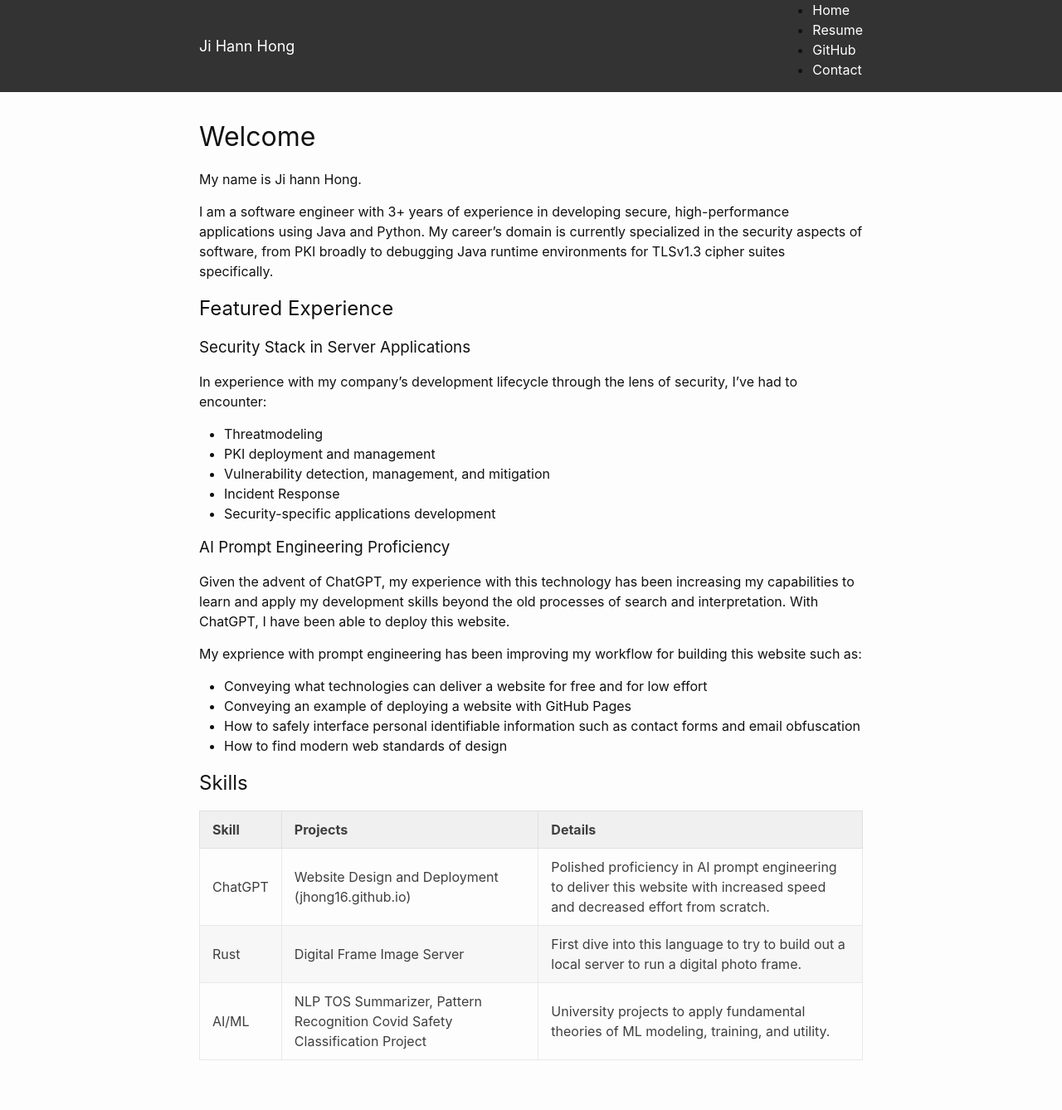
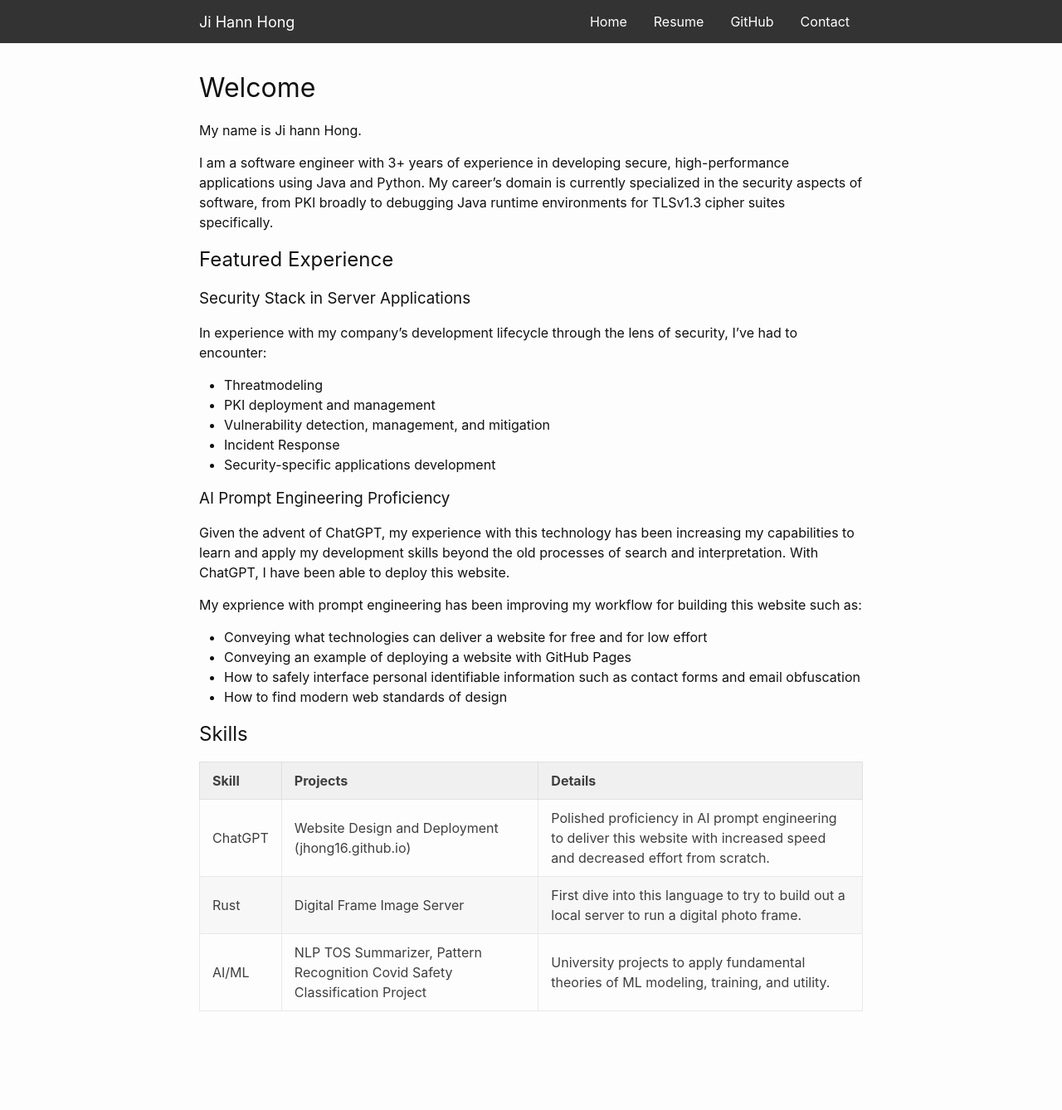
Before and after one commit to jhong16/My-Github-Page, a Jekyll site: the page built from index.md, in a window 1280 px wide. Shown: the whole page at 83% size. Built offline with Jekyll 4.4.1, drawn with Linux system fonts in a browser that asks for light colours; after the commit the page ends 1279 px from its top, so only the background shows below that.

Commit message:
Update header.html

```diff
--- a/_includes/header.html
+++ b/_includes/header.html
@@ -33,18 +33,18 @@
     }
 
     /* Base styling for navigation items */
-    nav ul {
+    .nav-inner ul {
       list-style-type: none;
       margin: 0;
       padding: 0;
       display: flex;
     }
 
-    nav ul li {
+    .nav-inner ul li {
       margin: 0;
     }
 
-    nav ul li a {
+    .nav-inner ul li a {
       display: block;
       color: white;
       text-align: center;
@@ -62,7 +62,7 @@
 
     /* Show the hamburger icon and hide the nav links on smaller screens */
     @media (max-width: 600px) {
-      nav ul {
+      .nav-inner ul {
         display: none;
         flex-direction: column;
         width: 100%;
@@ -72,7 +72,7 @@
         left: 0;
       }
 
-      nav ul.responsive {
+      .nav-inner ul.responsive {
         display: flex;
       }
 
```
